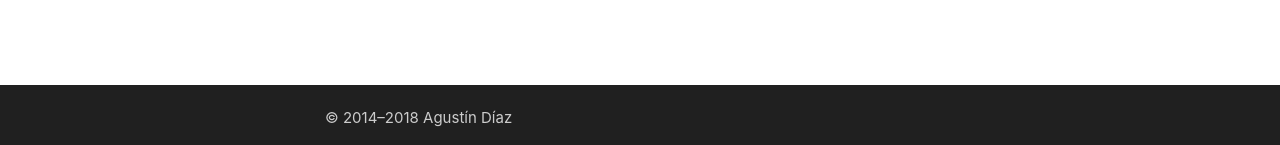
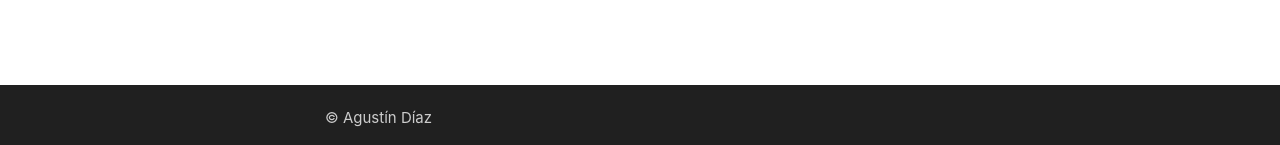
Before and after one commit to HiroAgustin/adiaz.uy-legacy, a Jekyll site: the page built from index.html, in a window 1280 px wide. Shown: the part 752-897 px from the top of the page. Built offline with Jekyll 4.4.1, drawn with Linux system fonts in a browser that asks for light colours; nearby versions of some CDN libraries.

Commit message:
Remove date from copyright notice.

```diff
--- a/_includes/Footer.html
+++ b/_includes/Footer.html
@@ -1,7 +1,7 @@
 <footer class="Footer">
   <div class="Container Footer__Content">
     <small>
-      &copy; <time datetime="2014-12-01">2014</time>&ndash;<time datetime="{{ site.time | date: '%Y-%m-%d' }}">{{ site.time | date: '%Y' }}</time> Agustín Díaz
+      &copy; Agustín Díaz
     </small>
   </div>
 </footer>
```
